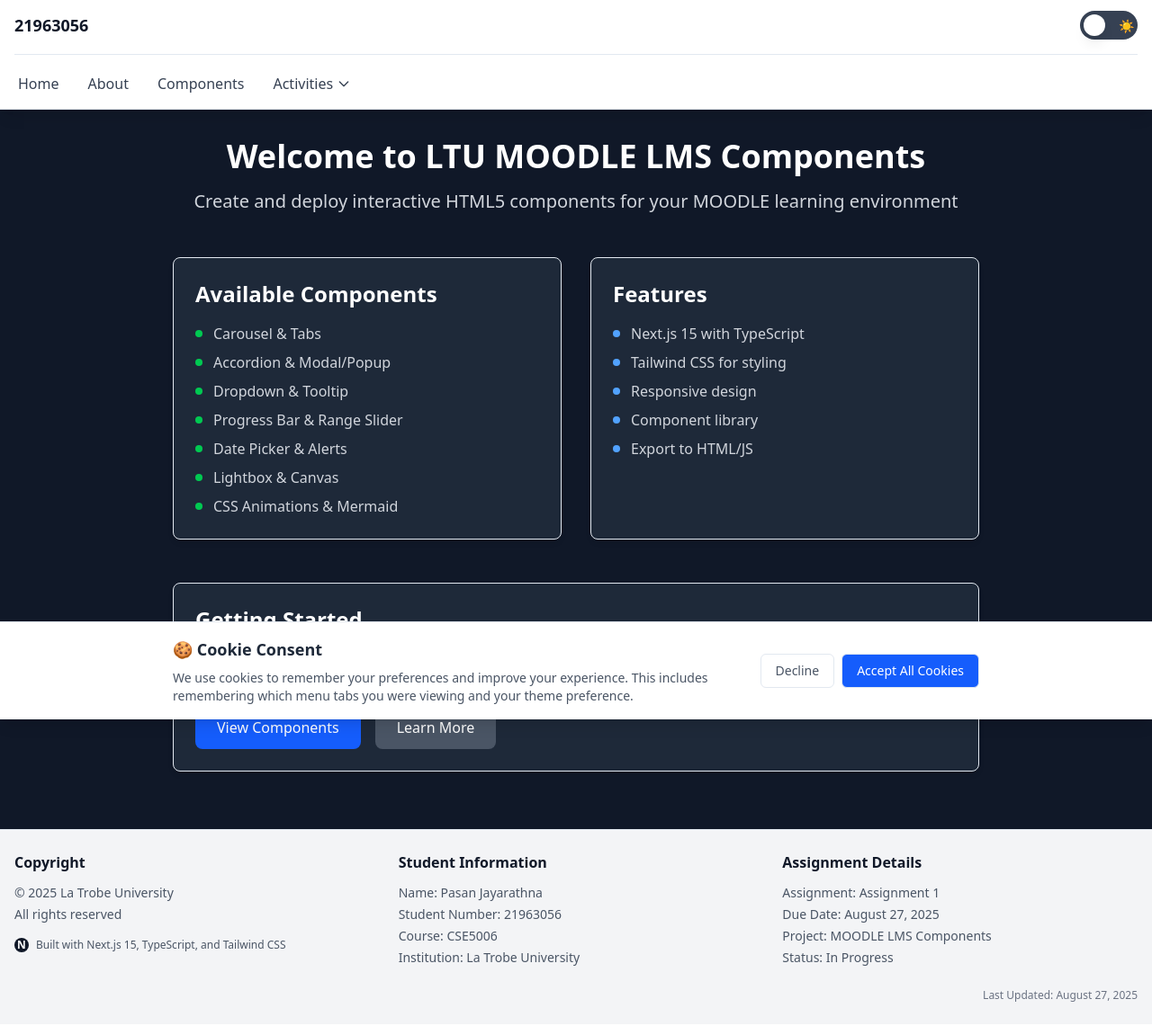
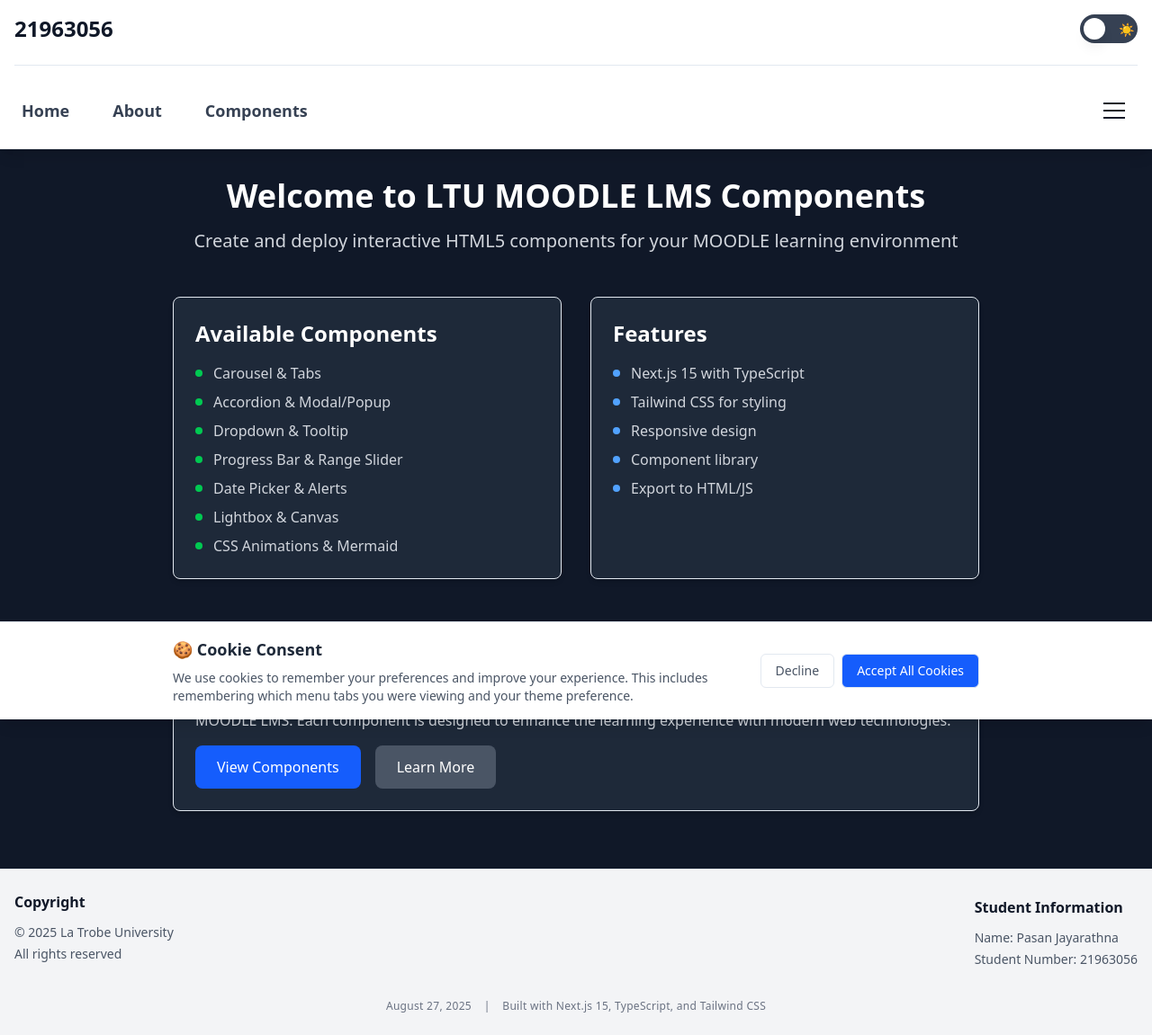
Before and after one commit to PJ-Cipher/CWA_Assignment, a Next.js app: page / in a window 1280 px wide. Shown: the whole page at 90% size. Built offline with nearby package versions, Linux system fonts and the light colour scheme.

Commit message:
header and footer update

```diff
--- a/app/components/Footer.tsx
+++ b/app/components/Footer.tsx
@@ -19,18 +19,12 @@
   return (
     <footer className="bg-gray-100 dark:bg-gray-900 text-gray-900 dark:text-white border-t border-gray-200 dark:border-gray-700">
       <div className="container mx-auto px-4 py-6">
-        <div className="grid md:grid-cols-3 gap-8">
+        <div className="flex flex-col md:flex-row justify-between items-start md:items-center space-y-4 md:space-y-0 md:space-x-8">
           {/* Copyright Section */}
           <div>
             <h3 className="font-bold text-gray-900 dark:text-white mb-3">Copyright</h3>
             <p className="text-gray-600 dark:text-gray-300 text-sm mb-1">© 2025 La Trobe University</p>
             <p className="text-gray-600 dark:text-gray-300 text-sm mb-4">All rights reserved</p>
-            <div className="flex items-center text-gray-600 dark:text-gray-300 text-xs">
-              <div className="w-4 h-4 bg-gray-900 dark:bg-white rounded-full flex items-center justify-center mr-2">
-                <span className="text-white dark:text-gray-900 font-bold text-xs">N</span>
-              </div>
-              <span>Built with Next.js 15, TypeScript, and Tailwind CSS</span>
-            </div>
           </div>
 
           {/* Student Information Section */}
@@ -38,23 +32,14 @@
             <h3 className="font-bold text-gray-900 dark:text-white mb-3">Student Information</h3>
             <p className="text-gray-600 dark:text-gray-300 text-sm mb-1">Name: Pasan Jayarathna</p>
             <p className="text-gray-600 dark:text-gray-300 text-sm mb-1">Student Number: 21963056</p>
-            <p className="text-gray-600 dark:text-gray-300 text-sm mb-1">Course: CSE5006</p>
-            <p className="text-gray-600 dark:text-gray-300 text-sm">Institution: La Trobe University</p>
-          </div>
-
-          {/* Assignment Details Section */}
-          <div>
-            <h3 className="font-bold text-gray-900 dark:text-white mb-3">Assignment Details</h3>
-            <p className="text-gray-600 dark:text-gray-300 text-sm mb-1">Assignment: Assignment 1</p>
-            <p className="text-gray-600 dark:text-gray-300 text-sm mb-1">Due Date: August 27, 2025</p>
-            <p className="text-gray-600 dark:text-gray-300 text-sm mb-1">Project: MOODLE LMS Components</p>
-            <p className="text-gray-600 dark:text-gray-300 text-sm">Status: In Progress</p>
           </div>
         </div>
 
-        {/* Last Updated */}
-        <div className="text-right mt-6">
-          <p className="text-gray-500 dark:text-gray-400 text-xs">Last Updated: August 27, 2025</p>
+        {/* Current Date and Built With */}
+        <div className="text-center mt-6">
+          <p className="text-gray-500 dark:text-gray-400 text-xs tracking-wide">
+            {currentDate} &nbsp;&nbsp;&nbsp;|&nbsp;&nbsp;&nbsp; Built with Next.js 15, TypeScript, and Tailwind CSS
+          </p>
         </div>
       </div>
     </footer>
--- a/app/components/header.tsx
+++ b/app/components/header.tsx
@@ -6,7 +6,6 @@
 
 export default function Header() {
   const [isMenuOpen, setIsMenuOpen] = useState(false);
-  const [isActivitiesOpen, setIsActivitiesOpen] = useState(false);
 
   const toggleMenu = () => {
     setIsMenuOpen(!isMenuOpen);
@@ -14,10 +13,6 @@
 
   const closeMenu = () => {
     setIsMenuOpen(false);
-  };
-
-  const toggleActivities = () => {
-    setIsActivitiesOpen(!isActivitiesOpen);
   };
 
   // Handle keyboard navigation
@@ -29,10 +24,10 @@
 
   return (
     <header className="bg-white dark:bg-gray-900 text-gray-900 dark:text-white shadow-lg relative border-b border-gray-200 dark:border-gray-700" role="banner">
-      <div className="container mx-auto px-4 py-3">
+      <div className="container mx-auto px-4 py-4">
         {/* Top Section - Student Number */}
-        <div className="flex items-center justify-between mb-4">
-          <div className="text-gray-900 dark:text-white text-lg font-semibold">
+        <div className="flex items-center justify-between mb-6">
+          <div className="text-gray-900 dark:text-white text-2xl font-bold">
             21963056
           </div>
           <div className="flex-1"></div>
@@ -42,95 +37,59 @@
         </div>
 
         {/* Navigation Bar */}
-        <div className="border-t border-gray-200 dark:border-gray-700 pt-4">
+        <div className="border-t border-gray-200 dark:border-gray-700 pt-6">
           <div className="flex items-center justify-between">
-            <nav className="flex space-x-6" role="navigation" aria-label="Main navigation">
+            <nav className="flex space-x-8" role="navigation" aria-label="Main navigation">
               <Link
                 href="/"
-                className="text-gray-700 dark:text-white hover:text-blue-600 dark:hover:text-blue-400 transition-colors focus:outline-none focus:ring-2 focus:ring-blue-500 focus:ring-offset-2 rounded px-1 py-1"
+                className="text-gray-700 dark:text-white hover:text-blue-600 dark:hover:text-blue-400 transition-colors focus:outline-none focus:ring-2 focus:ring-blue-500 focus:ring-offset-2 rounded px-2 py-2 text-lg font-bold"
               >
                 Home
               </Link>
               <Link
                 href="/about"
-                className="text-gray-700 dark:text-white hover:text-blue-600 dark:hover:text-blue-400 transition-colors focus:outline-none focus:ring-2 focus:ring-blue-500 focus:ring-offset-2 rounded px-1 py-1"
+                className="text-gray-700 dark:text-white hover:text-blue-600 dark:hover:text-blue-400 transition-colors focus:outline-none focus:ring-2 focus:ring-blue-500 focus:ring-offset-2 rounded px-2 py-2 text-lg font-bold"
               >
                 About
               </Link>
               <Link
                 href="/components"
-                className="text-gray-700 dark:text-white hover:text-blue-600 dark:hover:text-blue-400 transition-colors focus:outline-none focus:ring-2 focus:ring-blue-500 focus:ring-offset-2 rounded px-1 py-1"
+                className="text-gray-700 dark:text-white hover:text-blue-600 dark:hover:text-blue-400 transition-colors focus:outline-none focus:ring-2 focus:ring-blue-500 focus:ring-offset-2 rounded px-2 py-2 text-lg font-bold"
               >
                 Components
               </Link>
-              <div className="relative">
-                <button
-                  onClick={toggleActivities}
-                  className="flex items-center text-gray-700 dark:text-white hover:text-blue-600 dark:hover:text-blue-400 transition-colors focus:outline-none focus:ring-2 focus:ring-blue-500 focus:ring-offset-2 rounded px-1 py-1"
-                >
-                  Activities
-                  <svg className="w-4 h-4 ml-1" fill="none" stroke="currentColor" viewBox="0 0 24 24">
-                    <path strokeLinecap="round" strokeLinejoin="round" strokeWidth={2} d="M19 9l-7 7-7-7" />
-                  </svg>
-                </button>
-                {isActivitiesOpen && (
-                  <div className="absolute top-full left-0 mt-2 w-48 bg-white dark:bg-gray-800 border border-gray-200 dark:border-gray-700 rounded-md shadow-lg z-50">
-                    <Link
-                      href="/escape-room"
-                      className="block px-4 py-2 text-sm text-gray-700 dark:text-gray-300 hover:bg-gray-100 dark:hover:bg-gray-700 transition-colors"
-                      onClick={() => setIsActivitiesOpen(false)}
-                    >
-                      Escape Room
-                    </Link>
-                    <Link
-                      href="/coding-races"
-                      className="block px-4 py-2 text-sm text-gray-700 dark:text-gray-300 hover:bg-gray-100 dark:hover:bg-gray-700 transition-colors"
-                      onClick={() => setIsActivitiesOpen(false)}
-                    >
-                      Coding Races
-                    </Link>
-                    <Link
-                      href="/court-room"
-                      className="block px-4 py-2 text-sm text-gray-700 dark:text-gray-300 hover:bg-gray-100 dark:hover:bg-gray-700 transition-colors"
-                      onClick={() => setIsActivitiesOpen(false)}
-                    >
-                      Court Room
-                    </Link>
-                  </div>
-                )}
-              </div>
             </nav>
 
-            {/* Right Side - Dark Mode Toggle and Hamburger */}
+            {/* Right Side - Hamburger Menu */}
             <div className="flex items-center space-x-4">
 
-              {/* Mobile Menu Button */}
+              {/* Hamburger Menu Button */}
               <button
-                className="md:hidden p-2 rounded-md hover:bg-gray-100 dark:hover:bg-gray-700 transition-colors focus:outline-none focus:ring-2 focus:ring-blue-500 focus:ring-offset-2"
+                className="p-3 rounded-md hover:bg-gray-100 dark:hover:bg-gray-700 transition-colors focus:outline-none focus:ring-2 focus:ring-blue-500 focus:ring-offset-2"
                 onClick={toggleMenu}
                 onKeyDown={handleKeyDown}
                 aria-label="Toggle navigation menu"
                 aria-expanded={isMenuOpen}
                 aria-controls="mobile-menu"
               >
-                <div className="w-6 h-6 flex flex-col justify-center items-center">
+                <div className="w-7 h-7 flex flex-col justify-center items-center">
                   {/* Enhanced CSS Transform Hamburger Icon */}
                   <span
-                    className={`block w-5 h-0.5 bg-gray-900 dark:bg-white transition-all duration-300 ease-in-out transform origin-center ${
+                    className={`block w-6 h-0.5 bg-gray-900 dark:bg-white transition-all duration-300 ease-in-out transform origin-center ${
                       isMenuOpen
                         ? 'rotate-45 translate-y-0.5 scale-x-110'
                         : '-translate-y-1.5 scale-x-100'
                     }`}
                   ></span>
                   <span
-                    className={`block w-5 h-0.5 bg-gray-900 dark:bg-white transition-all duration-300 ease-in-out transform origin-center ${
+                    className={`block w-6 h-0.5 bg-gray-900 dark:bg-white transition-all duration-300 ease-in-out transform origin-center ${
                       isMenuOpen
                         ? 'opacity-0 scale-x-0 rotate-180'
                         : 'opacity-100 scale-x-100 rotate-0'
                     }`}
                   ></span>
                   <span
-                    className={`block w-5 h-0.5 bg-gray-900 dark:bg-white transition-all duration-300 ease-in-out transform origin-center ${
+                    className={`block w-6 h-0.5 bg-gray-900 dark:bg-white transition-all duration-300 ease-in-out transform origin-center ${
                       isMenuOpen
                         ? '-rotate-45 -translate-y-0.5 scale-x-110'
                         : 'translate-y-1.5 scale-x-100'
@@ -142,55 +101,34 @@
           </div>
         </div>
 
-        {/* Mobile Navigation Menu */}
+        {/* Hamburger Navigation Menu */}
         <div
           id="mobile-menu"
-          className={`md:hidden transition-all duration-500 ease-in-out overflow-hidden ${
+          className={`transition-all duration-500 ease-in-out overflow-hidden ${
             isMenuOpen
               ? 'max-h-96 opacity-100 translate-y-0'
               : 'max-h-0 opacity-0 -translate-y-4'
           }`}
           aria-hidden={!isMenuOpen}
         >
-          <nav className="py-4 space-y-3 border-t border-gray-700 mt-3" role="navigation" aria-label="Mobile navigation">
-            <Link
-              href="/"
-              className="block py-2 px-4 hover:bg-gray-700 rounded transition-all duration-200 transform hover:translate-x-2 focus:outline-none focus:ring-2 focus:ring-blue-500 focus:ring-offset-2"
-              onClick={closeMenu}
-            >
-              🏠 Home
-            </Link>
-            <Link
-              href="/about"
-              className="block py-2 px-4 hover:bg-gray-700 rounded transition-all duration-200 transform hover:translate-x-2 focus:outline-none focus:ring-2 focus:ring-blue-500 focus:ring-offset-2"
-              onClick={closeMenu}
-            >
-              ℹ️ About
-            </Link>
-            <Link
-              href="/components"
-              className="block py-2 px-4 hover:bg-gray-700 rounded transition-all duration-200 transform hover:translate-x-2 focus:outline-none focus:ring-2 focus:ring-blue-500 focus:ring-offset-2"
-              onClick={closeMenu}
-            >
-              🧩 Components
-            </Link>
+          <nav className="py-6 space-y-4 border-t border-gray-700 mt-4" role="navigation" aria-label="Hamburger navigation">
             <Link
               href="/escape-room"
-              className="block py-2 px-4 hover:bg-gray-700 rounded transition-all duration-200 transform hover:translate-x-2 focus:outline-none focus:ring-2 focus:ring-blue-500 focus:ring-offset-2"
+              className="block py-3 px-6 hover:bg-gray-700 rounded transition-all duration-200 transform hover:translate-x-2 focus:outline-none focus:ring-2 focus:ring-blue-500 focus:ring-offset-2 text-lg font-bold"
               onClick={closeMenu}
             >
               🚪 Escape Room
             </Link>
             <Link
               href="/coding-races"
-              className="block py-2 px-4 hover:bg-gray-700 rounded transition-all duration-200 transform hover:translate-x-2 focus:outline-none focus:ring-2 focus:ring-blue-500 focus:ring-offset-2"
+              className="block py-3 px-6 hover:bg-gray-700 rounded transition-all duration-200 transform hover:translate-x-2 focus:outline-none focus:ring-2 focus:ring-blue-500 focus:ring-offset-2 text-lg font-bold"
               onClick={closeMenu}
             >
               🏁 Coding Races
             </Link>
             <Link
               href="/court-room"
-              className="block py-2 px-4 hover:bg-gray-700 rounded transition-all duration-200 transform hover:translate-x-2 focus:outline-none focus:ring-2 focus:ring-blue-500 focus:ring-offset-2"
+              className="block py-3 px-6 hover:bg-gray-700 rounded transition-all duration-200 transform hover:translate-x-2 focus:outline-none focus:ring-2 focus:ring-blue-500 focus:ring-offset-2 text-lg font-bold"
               onClick={closeMenu}
             >
               ⚖️ Court Room
```
